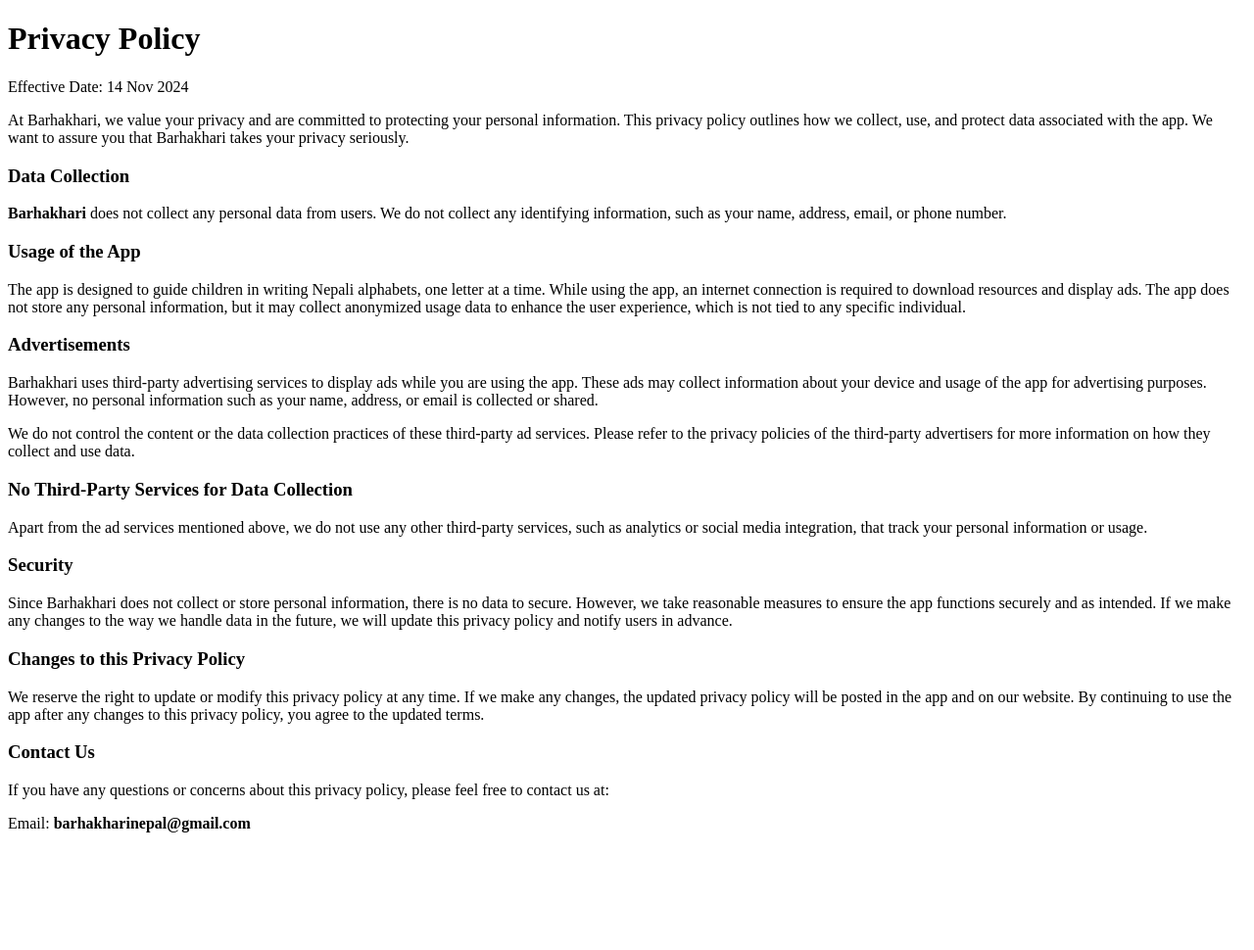
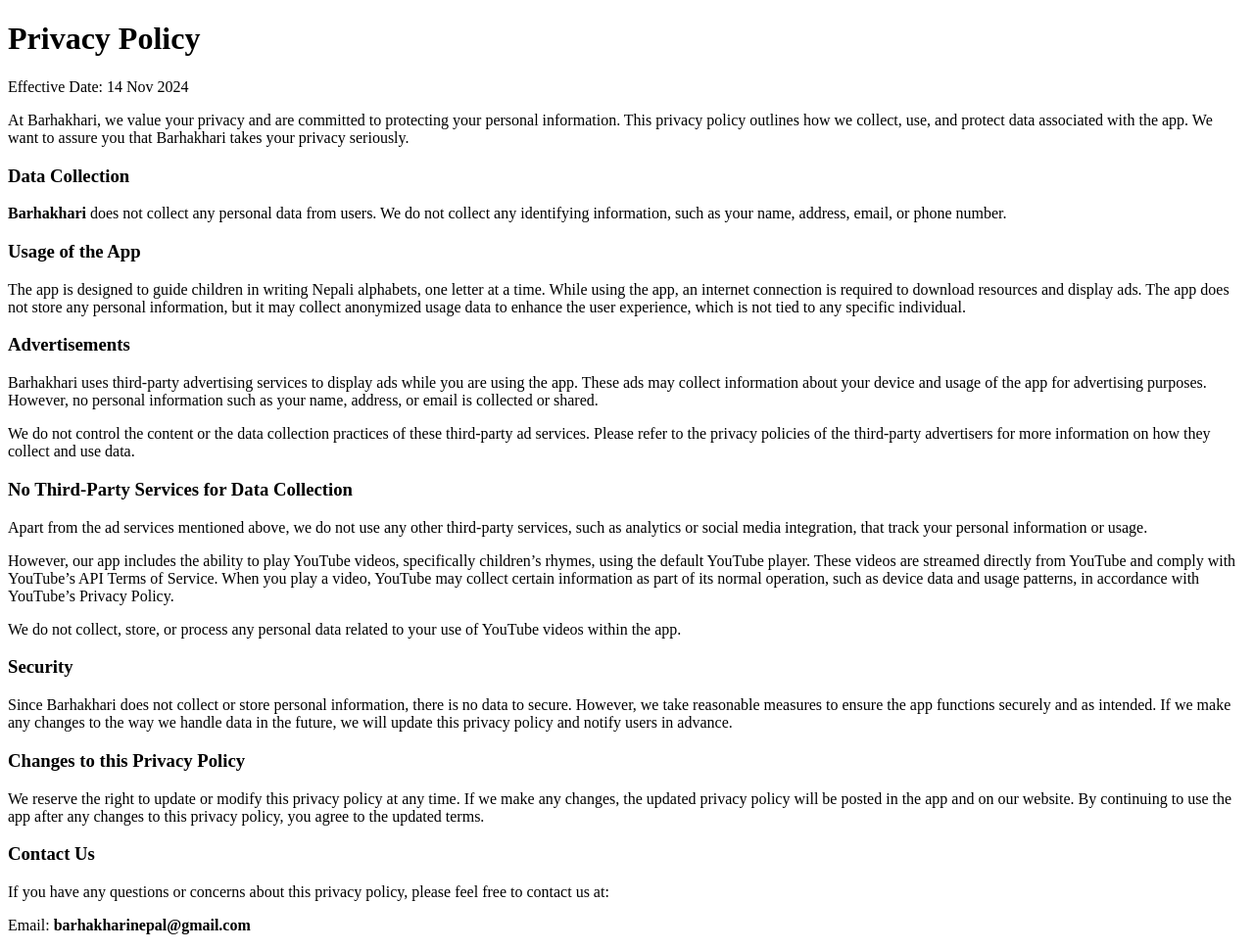
Before and after one commit to Barhakhari/barhakhari.github.io, a Jekyll site: the page built from privacy-policy.md, in a window 1280 px wide. Shown: the whole page at 98% size. Built offline with Jekyll 4.4.1, drawn with Linux system fonts in a browser that asks for light colours; before the commit the page ends 900 px from its top, so only the background shows below that.

Commit message:
Update privacy-policy.md

```diff
--- a/privacy-policy.md
+++ b/privacy-policy.md
@@ -43,6 +43,10 @@
 
 Apart from the ad services mentioned above, we do not use any other third-party services, such as analytics or social media integration, that track your personal information or usage.
 
+However, our app includes the ability to play YouTube videos, specifically children’s rhymes, using the default YouTube player. These videos are streamed directly from YouTube and comply with YouTube’s API Terms of Service. When you play a video, YouTube may collect certain information as part of its normal operation, such as device data and usage patterns, in accordance with YouTube’s Privacy Policy.
+
+We do not collect, store, or process any personal data related to your use of YouTube videos within the app.
+
 ### Security
 
 Since Barhakhari does not collect or store personal information, there is no data to secure. However, we take reasonable measures to ensure the app functions securely and as intended. If we make any changes to the way we handle data in the future, we will update this privacy policy and notify users in advance.
```
